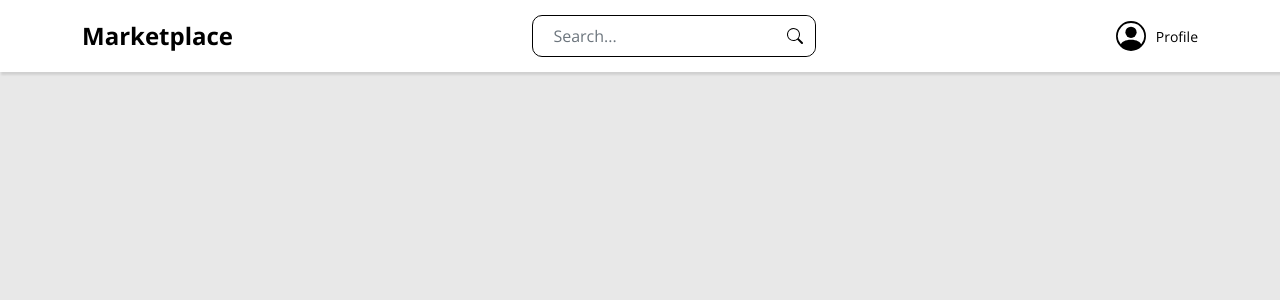
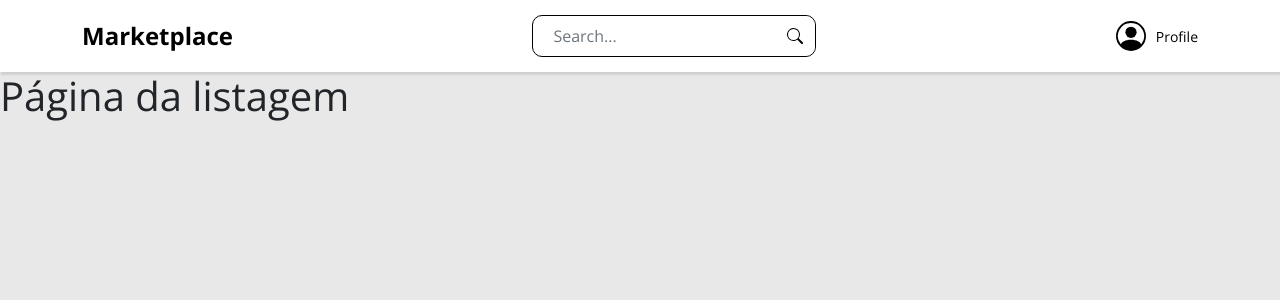
Before and after one commit to maquison/marketplace-kotlin-react, a React (Create React App) app in the folder frontend/: page / in a window 1280 px wide. Shown: the top 300 px of the page. Built offline with nearby package versions, Linux system fonts and the light colour scheme.

Commit message:
Added routes

```diff
--- a/frontend/package.json
+++ b/frontend/package.json
@@ -13,6 +13,7 @@
     "bootstrap": "5.1.3",
     "react": "^18.0.0",
     "react-dom": "^18.0.0",
+    "react-router-dom": "^6.3.0",
     "react-scripts": "5.0.0",
     "typescript": "^4.6.3",
     "web-vitals": "^2.1.4"
--- a/frontend/src/App.tsx
+++ b/frontend/src/App.tsx
@@ -1,8 +1,24 @@
+import {
+  BrowserRouter,
+  Routes,
+  Route
+} from "react-router-dom";
 import Navbar from "components/Navbar";
+import Listing from "pages/Listing";
+import Item from "pages/Item";
+
 
 function App() {
   return (
-    <Navbar />
+    <BrowserRouter>
+      <Navbar />
+      <Routes>
+        <Route path="/" element={<Listing />} />
+        <Route path="/item">
+          <Route path=":itemId" element={<Item />} />
+        </Route>
+      </Routes>
+    </BrowserRouter>
   );
 }
 
--- /dev/null
+++ b/frontend/src/pages/Item/index.tsx
@@ -0,0 +1,7 @@
+function Item() {
+    return (
+        <h1>Página do item</h1>
+    );
+}
+
+export default Item;
--- /dev/null
+++ b/frontend/src/pages/Listing/index.tsx
@@ -0,0 +1,7 @@
+function Listing() {
+    return (
+        <h1>Página da listagem</h1>
+    );
+}
+
+export default Listing;
```
Also changed, not shown: 1 other file (tests, documents, lock files or other folders).
